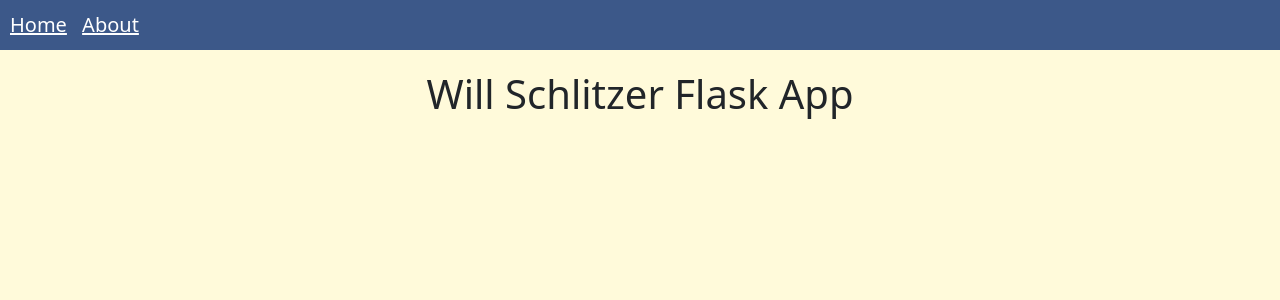
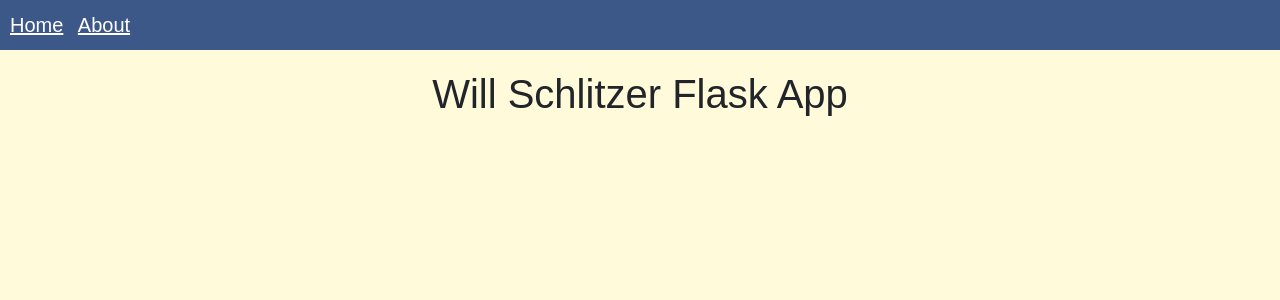
Before and after one commit to willschlitzer/personal-page, a Flask app: page / in a window 1280 px wide. Shown: the top 300 px of the page. Run offline with Flask 2, Linux system fonts and the light colour scheme.

Commit message:
add font family

```diff
--- a/static/css/site.css
+++ b/static/css/site.css
@@ -1,5 +1,6 @@
 body {
     background-color: #fffada;
+    font-family: sans-serif;
 }
 
 .title {
```
